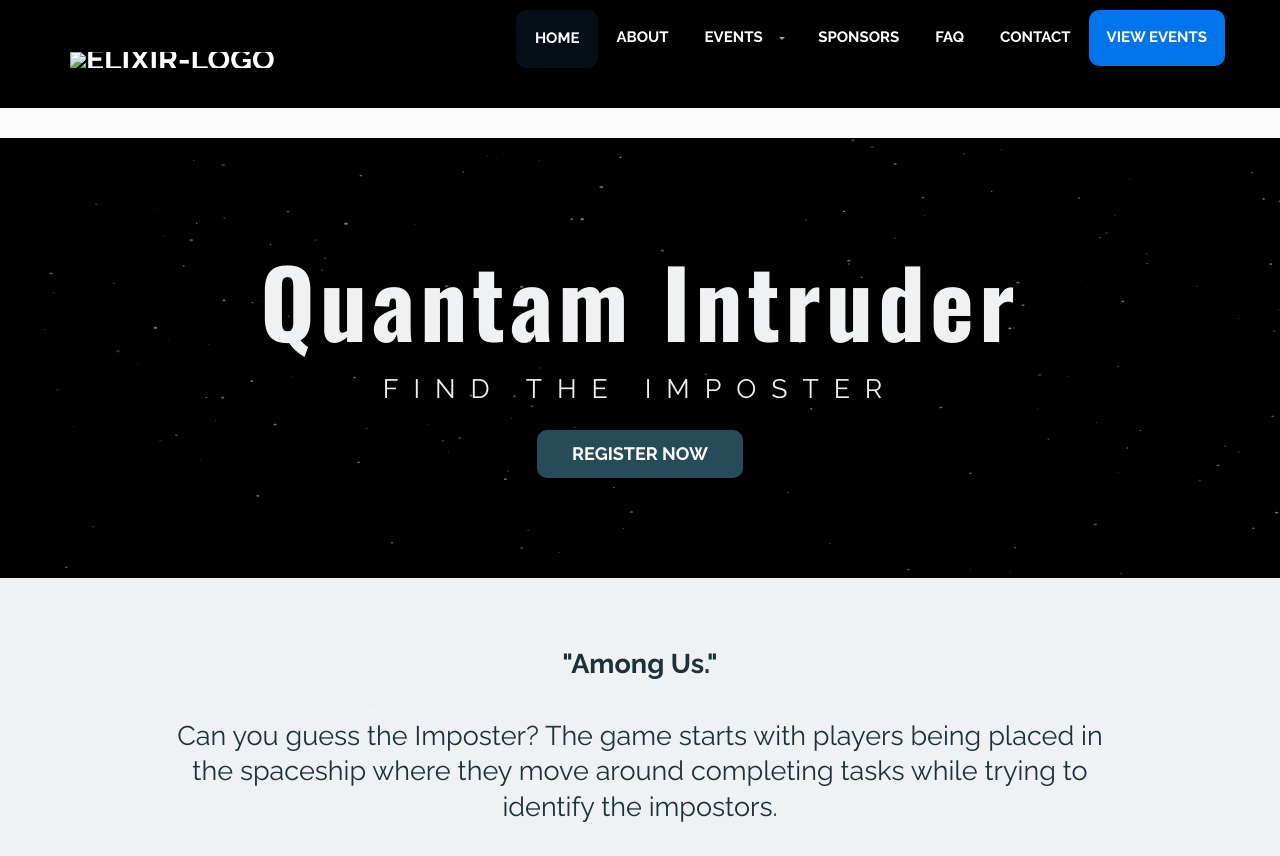
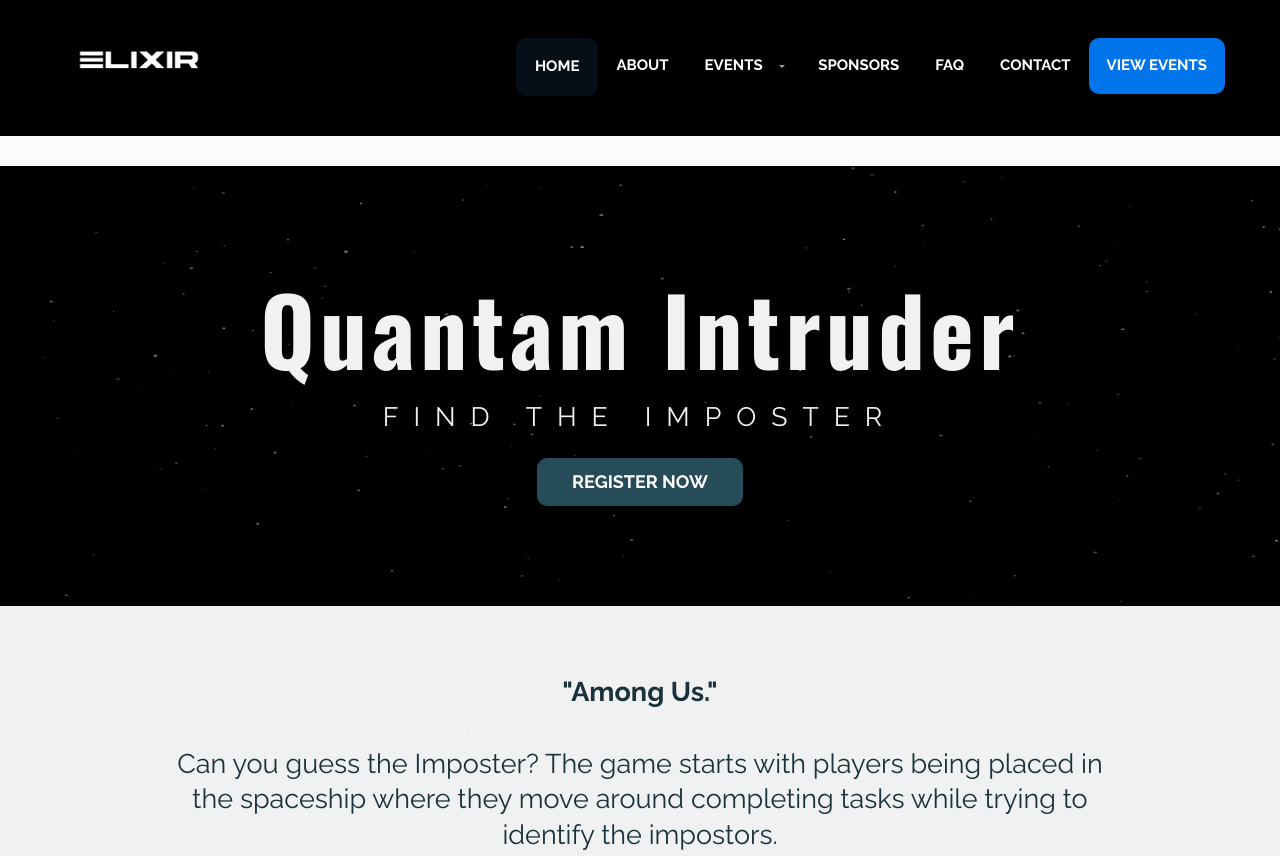
Before and after one commit to KailashhChoudharyy/ELIXIR-2023, a plain HTML site: page Amongus.html in a window 1280 px wide. Shown: the top 856 px of the page. Drawn offline with nearby package versions, Linux system fonts and the light colour scheme; a web font is replaced by a local one.

Commit message:
changes done

```diff
--- a/Amongus.html
+++ b/Amongus.html
@@ -100,7 +100,7 @@
                             <i class="fa logo-hex fa-stack-2x"></i>
                             <i class="fa logo-fa fa-stack-1x"><div style="font-family:'Adamas';padding-top:2px;font-weight:600;">S</div></i>
                         </span> -->
-                        <img class="elixir-nav" src="/ELIXIR ASSETS/Elixir 2022 1 1.png" alt="ELIXIR-LOGO">
+                        <img class="elixir-nav" src="/ELIXIR ASSETS/elixir-2022-1-1.webp" alt="ELIXIR-LOGO">
                     </a>
                 </div>
                 <!-- /Logo -->
```
Also changed, not shown: ar-vr.html (+1 -1 lines), blindman.html (+1 -1 lines), codewar.html (+1 -1 lines), dubai.html (+1 -1 lines), finquest.html (+1 -1 lines), gamestop.html (+1 -1 lines), hackdtu.html (+1 -1 lines), luck.html (+1 -1 lines), quedar.html (+1 -1 lines), quiet.html (+1 -1 lines), snake&ladder.html (+1 -1 lines).
